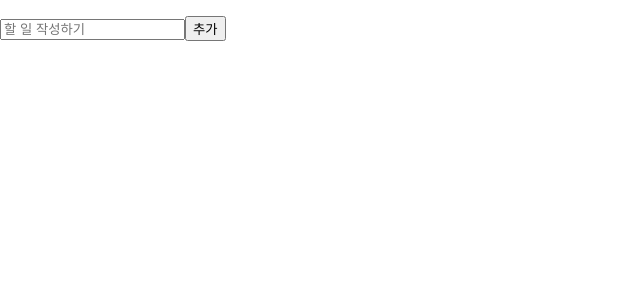
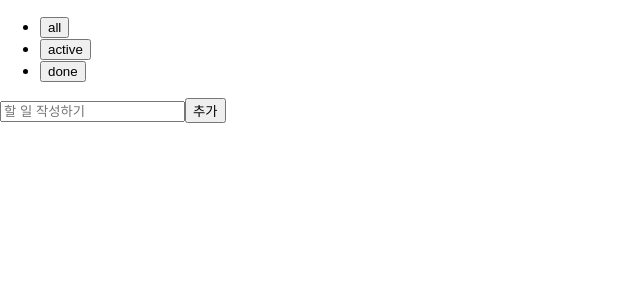
Before and after one commit to redonearth/react-todo, a React (Create React App) app: page / in a window 1280 px wide. Shown: the top 300 px of the page, without its empty margins (0-640 px from the left). Built offline with nearby package versions, Linux system fonts and the light colour scheme; a web font is replaced by a local one.

Commit message:
feat: 필터링 기능 구현

```diff
--- a/src/App.js
+++ b/src/App.js
@@ -1,10 +1,17 @@
+import { useState } from 'react';
 import styles from './App.module.css';
+import Header from './components/Header/Header';
 import ToDoList from './components/ToDoList/ToDoList';
 
+const filters = ['all', 'active', 'done'];
+
 export default function App() {
+  const [filter, setFilter] = useState(filters[0]);
+
   return (
     <div className={styles.appContainer}>
-      <ToDoList />
+      <Header filters={filters} filter={filter} onFilterChange={setFilter} />
+      <ToDoList filter={filter} />
     </div>
   );
 }
--- /dev/null
+++ b/src/components/Header/Header.jsx
@@ -0,0 +1,15 @@
+import React from 'react';
+
+export default function Header({ filters, filter, onFilterChange }) {
+  return (
+    <header>
+      <ul>
+        {filters.map((value, index) => (
+          <li key={index}>
+            <button onClick={() => onFilterChange(value)}>{value}</button>
+          </li>
+        ))}
+      </ul>
+    </header>
+  );
+}
--- a/src/components/ToDo/ToDo.jsx
+++ b/src/components/ToDo/ToDo.jsx
@@ -2,11 +2,11 @@
 import { IoTrashBinSharp } from 'react-icons/io5';
 
 export default function ToDo({ toDo, onUpdate, onDelete }) {
-  const { content, isDone } = toDo;
+  const { content, status } = toDo;
 
   const handleChange = (e) => {
-    const isDone = e.target.checked ? true : false;
-    onUpdate({ ...toDo, isDone });
+    const status = e.target.checked ? 'done' : 'active';
+    onUpdate({ ...toDo, status });
   };
 
   const handleDelete = () => onDelete(toDo);
@@ -16,7 +16,7 @@
       <input
         type="checkbox"
         id="checkbox"
-        checked={isDone}
+        checked={status === 'done'}
         onChange={handleChange}
       />
       <label htmlFor="checkbox">{content}</label>
--- a/src/components/ToDoList/ToDoList.jsx
+++ b/src/components/ToDoList/ToDoList.jsx
@@ -4,12 +4,12 @@
 
 const TODOS = 'toDos';
 
-export default function ToDoList() {
+export default function ToDoList({ filter }) {
   const [toDos, setToDos] = useState(getToDosFromLocalStorage);
 
   const handleAdd = (toDo) =>
     setToDos((prev) => [
-      { id: prev.length + 1, content: toDo.content, isDone: false },
+      { id: prev.length + 1, content: toDo.content, status: 'active' },
       ...prev,
     ]);
 
@@ -23,10 +23,12 @@
     localStorage.setItem(TODOS, JSON.stringify(toDos));
   }, [toDos]);
 
+  const filtered = getFilteredItems(toDos, filter);
+
   return (
     <section>
       <ul>
-        {toDos.map((toDo) => (
+        {filtered.map((toDo) => (
           <ToDo
             key={toDo.id}
             toDo={toDo}
@@ -40,6 +42,13 @@
   );
 }
 
+function getFilteredItems(toDos, filter) {
+  if (filter === 'all') {
+    return toDos;
+  }
+  return toDos.filter((toDo) => toDo.status === filter);
+}
+
 function getToDosFromLocalStorage() {
   const toDos = localStorage.getItem(TODOS);
   return toDos ? JSON.parse(toDos) : [];
```
